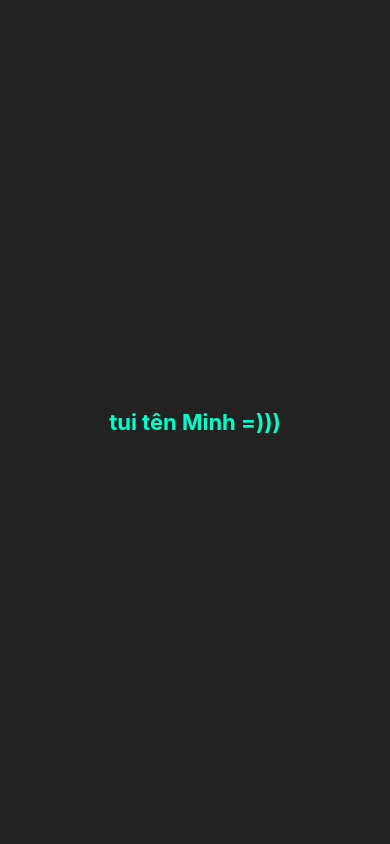
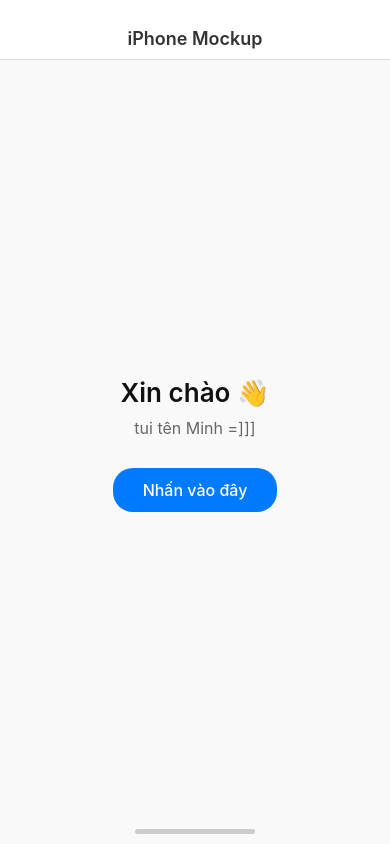
Before and after one commit to mouchi-bit/Test, a React Native app: screen / in a window 390 px wide. Built offline with nearby package versions, Linux system fonts and the light colour scheme.

Commit message:
Update App.js

```diff
--- a/App.js
+++ b/App.js
@@ -1,10 +1,29 @@
 import React from 'react';
-import { Text, View, StyleSheet } from 'react-native';
+import { View, Text, StyleSheet, StatusBar, TouchableOpacity } from 'react-native';
 
 export default function App() {
   return (
     <View style={styles.container}>
-      <Text style={styles.text}>tui tên Minh =)))</Text>
+      {/* Thanh trạng thái iOS */}
+      <StatusBar barStyle="dark-content" backgroundColor="#f9f9f9" />
+
+      {/* Header */}
+      <View style={styles.header}>
+        <Text style={styles.headerText}>iPhone Mockup</Text>
+      </View>
+
+      {/* Nội dung */}
+      <View style={styles.body}>
+        <Text style={styles.title}>Xin chào 👋</Text>
+        <Text style={styles.subtitle}>tui tên Minh =]]]</Text>
+
+        <TouchableOpacity style={styles.button}>
+          <Text style={styles.buttonText}>Nhấn vào đây</Text>
+        </TouchableOpacity>
+      </View>
+
+      {/* Thanh home iOS */}
+      <View style={styles.homeBar} />
     </View>
   );
 }
@@ -12,13 +31,57 @@ export default function App() {
 const styles = StyleSheet.create({
   container: {
     flex: 1,
+    backgroundColor: '#f9f9f9',
+  },
+  header: {
+    height: 60,
+    justifyContent: 'flex-end',
+    alignItems: 'center',
+    borderBottomWidth: 1,
+    borderBottomColor: '#ddd',
+    backgroundColor: '#fff',
+    paddingBottom: 10,
+  },
+  headerText: {
+    fontSize: 18,
+    fontWeight: '600',
+    color: '#333',
+  },
+  body: {
+    flex: 1,
     justifyContent: 'center',
     alignItems: 'center',
-    backgroundColor: '#222',
+    paddingHorizontal: 20,
   },
-  text: {
-    color: '#00ffcc',
-    fontSize: 22,
-    fontWeight: 'bold',
+  title: {
+    fontSize: 26,
+    fontWeight: '600',
+    color: '#111',
+    marginBottom: 10,
+  },
+  subtitle: {
+    fontSize: 16,
+    color: '#666',
+    marginBottom: 30,
+    textAlign: 'center',
+  },
+  button: {
+    backgroundColor: '#007AFF', // xanh đặc trưng iOS
+    paddingVertical: 12,
+    paddingHorizontal: 30,
+    borderRadius: 20,
+  },
+  buttonText: {
+    color: '#fff',
+    fontSize: 16,
+    fontWeight: '500',
+  },
+  homeBar: {
+    height: 5,
+    width: 120,
+    backgroundColor: '#ccc',
+    borderRadius: 3,
+    alignSelf: 'center',
+    marginBottom: 10,
   },
 });
```
